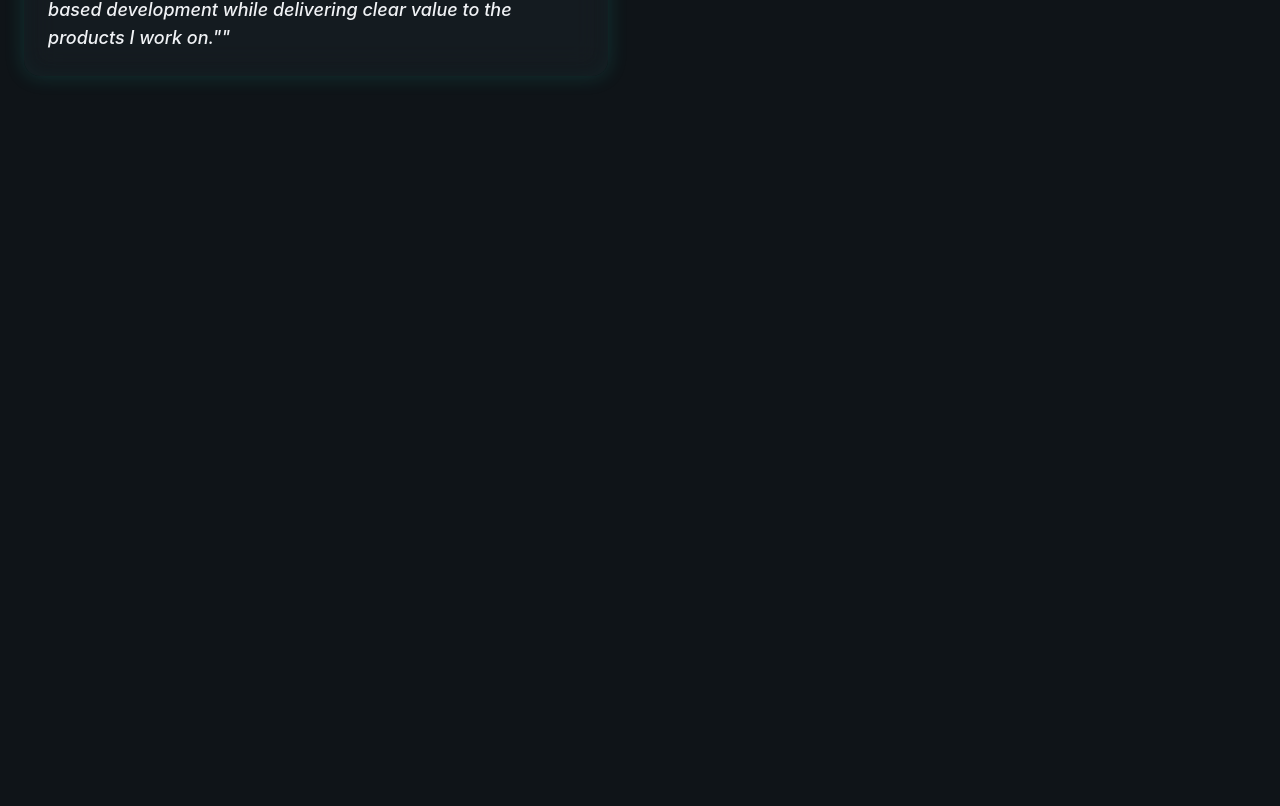
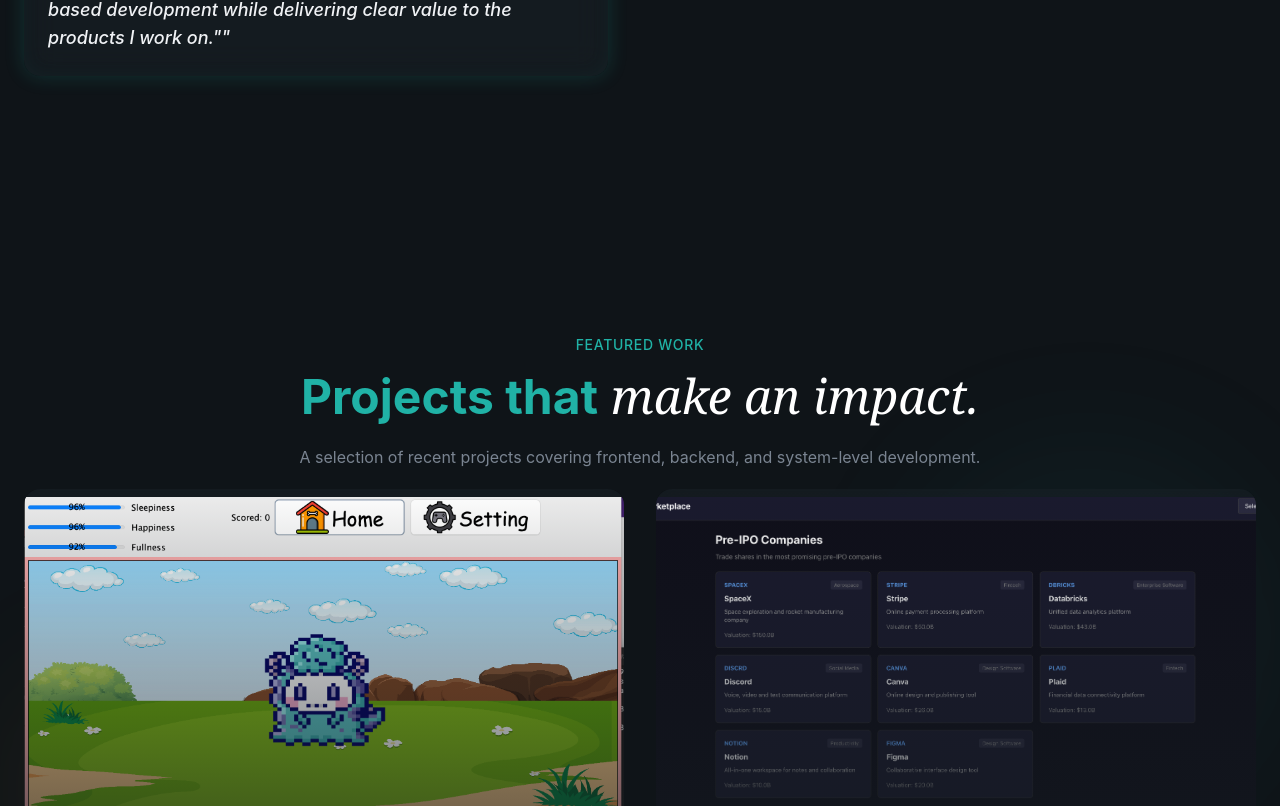
Before and after one commit to Jackxu1020/personal-portfolio, a React (Vite) app: page / in a window 1280 px wide. Shown: the part 1994-2800 px from the top of the page. Before the commit the page ends 2198 px from the top, so only its background shows below. Built offline with nearby package versions, Linux system fonts and the light colour scheme.

Commit message:
feat: add Projects section with project details and images

```diff
--- a/src/sections/Projects.jsx
+++ b/src/sections/Projects.jsx
@@ -1,5 +1,93 @@
+import { ArrowUpRight, Github } from "lucide-react";
+
+const projects = [
+    {
+        title: "VirtualPets",
+        description: "A virtual pet simulation game where users can adopt, care for, and interact with digital pets. Built with React and Node.js.",
+        image: "projects/project1.png",
+        tags: ["Java", "Swing/AWT", "Google Gson", "Junit"],
+        github: "https://github.com/Jackxu1020/VirtualPet",
+    },
+    {
+        title: "Pre-IPO MarketPlatce",
+        description: "A web application that connects investors with pre-IPO companies.",
+        image: "projects/project2.png",
+        tags: ["React", "TypeScript", "Vite", "Elixir", "Phoenix", "PostgreSQL"],
+        github: "https://github.com/Jackxu1020/MarketPlace",
+    }
+];
+
 export const Projects = () => {
-    return <section>
+    return (
+    <section id="projects"  className=" py-32 relative overflow-hidden">
+        {/* Bg glows */}
+        <div className="absolute top-1/4 right-0 w-96 h-96 bg-primary/5 rounded-full blur-3xl" />
+        <div className="absolute bottom-1/4 left-0 w-64 h-64 bg-highlight/5 rounded-full blur-3xl" />
+        <div className="container mx-auto px-6 relative z-10">
+            {/* Section Header */}
+            <div className="text-center mx-auto max-w-3xl">
+                <span className="text-secondary-foreground text-sm font-medium tracking-wider uppercase animate-fade-in ">Featured Work</span>
+                <h2 className="text-4xl md:text-5xl font-bold mt-4 mb-6 animate-fade-in animation-delay-100 text-secondary-foreground">
+                    Projects that
+                    <span className="font-serif italic font-normal text-white"> make an impact.</span>
+                </h2>
+                <p className="text-muted-foreground animate-fade-in animation-delay-200">
+                    A selection of recent projects covering frontend, backend, and system-level development.
+                </p>
+            </div>
+
+            {/* Projects Grid */}
+            <div className="py-5 grid md:grid-cols-2 gap-8">
+                {projects.map((project, idx) => (
+                    <div key={idx} className="group glass rounded-2xl overflow-hidden animate-fade-in md:row-span-1">
+                        {/* Image */}
+                        <div className="py-2 relative overflow-hidden aspect-video">
+                            <img
+                                src={project.image}
+                                alt={project.title}
+                                className="w-full h-full object-cover transition-transform duration-700 group-hover:scale-110"
+                            />
+                            <div
+                            className="absolute inset-0 bg-gradient-to-t from-card via-card/50 to-transparent opacity-60"
+                            />
+                            {/* Overlay Links */}
+                            <div className="absolute inset-0 flex items-center justify-center gap-4 opacity-0 group-hover:opacity-100 transition-none duration-500">
+                                <a
+                                    href={project.github}
+                                    className="p-6 rounded-full glass hover:bg-primary hover:text-primary-foreground transition-all"
+                                >
+                                    <Github className="w-5 h-5"/>
+                                </a>
+                            </div>
+                        </div>
+
+                        {/* Content */}
+                        <div className="p-6 space-y-4">
+                            <div className="flex items-start justify-between">
+                                <h3 className="text-xl font-semibold group-hover:text-primary transition-colors">
+                                    {project.title}
+                                </h3>
+                                <ArrowUpRight className="w-5 h-5
+                                    text-muted-foreground group-hover:text-primary
+                                    group-hover:translate-x-1
+                                    group-hover:-translate-y-1 transition-all"
+                                />
+                            </div>
+                            <p className="text-muted-foreground text-sm">
+                                {project.description}
+                            </p>
+                            <div className="flex flex-wrap gap-2">
+                                {project.tags.map((tag, tagIdx) => (
+                                    <span key={tagIdx}
+                                    className="px-4 py-1.5 rounded-full bg-surface text-xs font-medium border border-border/50 text-muted-foreground hover:border-primary/50 hover:text-primary transition-all duration-300">{tag}</span>
+                                ))}
+                            </div>
+                        </div>
+                    </div>
+                ))}
+            </div>
+        </div>
 
     </section>
+    )
 }
```
Also changed, not shown: public/projects/project1.png (added), public/projects/project2.png (added).
